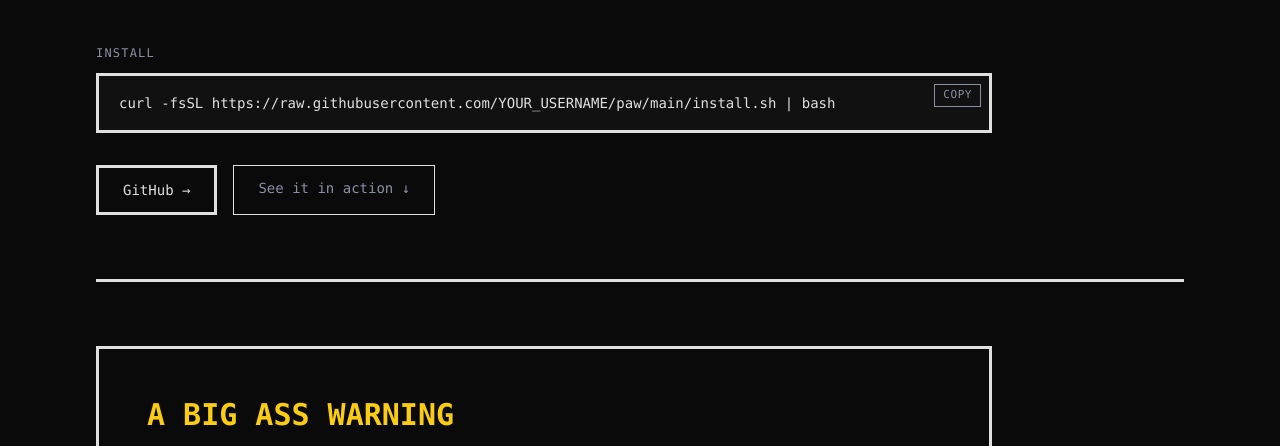
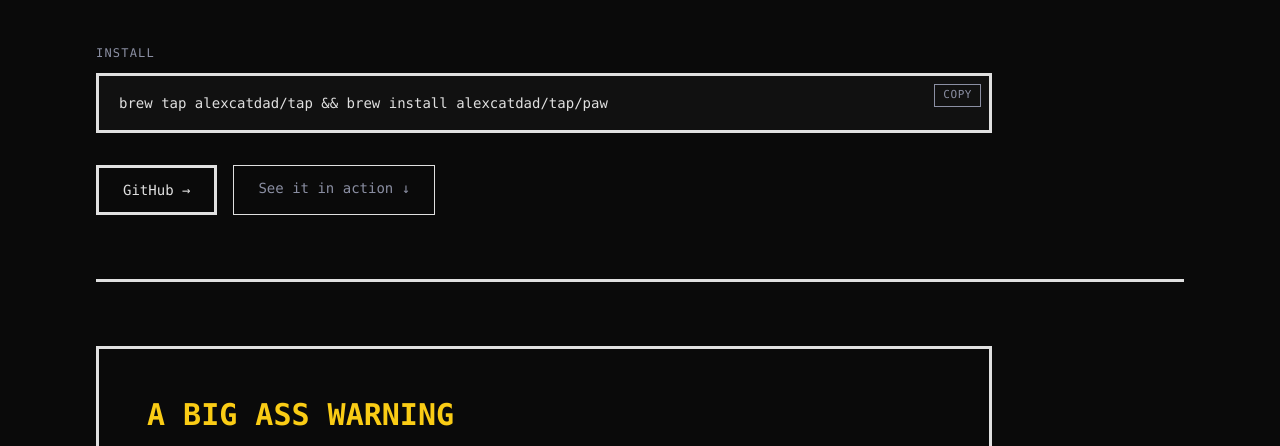
Before and after one commit to alexcatdad/paw, a plain HTML site: page docs/index.html in a window 1280 px wide. Shown: the part 353-799 px from the top of the page. Drawn offline with nearby package versions, Linux system fonts and the light colour scheme.

Commit message:
chore: remove install script and update docs install command

```diff
--- a/docs/index.html
+++ b/docs/index.html
@@ -176,7 +176,7 @@
 
       <div class="mb-8">
         <p class="text-xs text-term-gray uppercase tracking-widest mb-3">Install</p>
-        <code-block copyable="true">curl -fsSL https://raw.githubusercontent.com/YOUR_USERNAME/paw/main/install.sh | bash</code-block>
+        <code-block copyable="true">brew tap alexcatdad/tap && brew install alexcatdad/tap/paw</code-block>
       </div>
 
       <nav aria-label="Primary">
```
Also changed, not shown: 1 other file.
